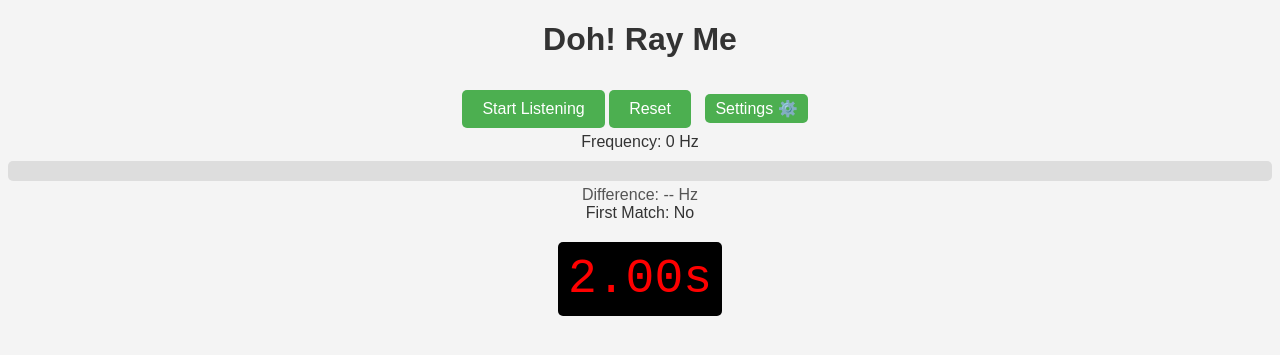
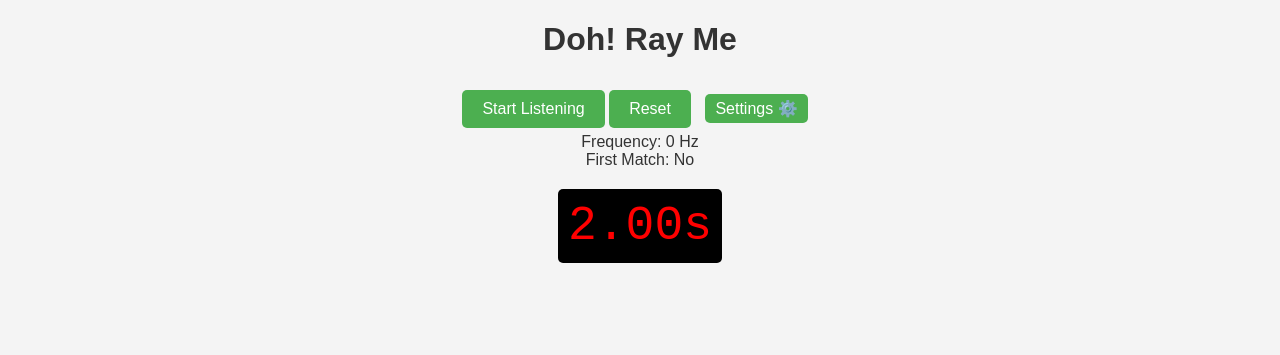
Before and after one commit to Console/console.github.io, a Jekyll site: the page ctf/sound-lock/sound.html, which Jekyll copies as it is, in a window 1280 px wide. Shown: the top 355 px of the page. Built offline with Jekyll 4.4.1, drawn with Linux system fonts in a browser that asks for light colours.

Commit message:
undoing the bar
It broke things so bad.

```diff
--- a/ctf/sound-lock/script.js
+++ b/ctf/sound-lock/script.js
@@ -111,14 +111,6 @@ window.onload = function() {
                 let currentTargetFrequency = targetFrequencies[currentTargetIndex];
                 let matchDisplays = [firstMatchDisplay, secondMatchDisplay, thirdMatchDisplay];
                 let matchDisplay = matchDisplays[currentTargetIndex];
-                const frequencyDifference = Math.abs(frequency - currentTargetFrequency);
-                document.getElementById('gaugeLabel').innerText = `Difference: ${frequencyDifference.toFixed(2)} Hz`;
-
-                // Update gauge width based on frequency difference, capped at 100 Hz for full scale
-                let gaugePercent = Math.min(frequencyDifference, 100) / 100 * 100;
-                document.getElementById('gauge').style.width = `${gaugePercent}%`;
-
-
 
                 if (Math.abs(frequency - currentTargetFrequency) <= tolerance) {
                     if (!matchStartTime) {
--- a/ctf/sound-lock/sound.html
+++ b/ctf/sound-lock/sound.html
@@ -31,12 +31,6 @@
     </div>
 
     <div id="frequency">Frequency: 0 Hz</div>
-    <div id="frequencyDifference">
-        <div id="gaugeContainer">
-            <div id="gauge"></div>
-        </div>
-        <div id="gaugeLabel">Difference: -- Hz</div>
-    </div>
     <div id="firstMatchDisplay">First Match: No</div>
     <div id="secondMatchDisplay" style="display: none;">Second Match: No</div>
     <div id="thirdMatchDisplay" style="display: none;">Third Match: No</div>
--- a/ctf/sound-lock/style.css
+++ b/ctf/sound-lock/style.css
@@ -3,28 +3,6 @@ body {
     background-color: #f4f4f4;
     color: #333;
     text-align: center;
-}
-
-#gaugeContainer {
-    width: 100%;
-    height: 20px;
-    background-color: #ddd;
-    border-radius: 5px;
-    margin-top: 10px;
-}
-
-#gauge {
-    height: 100%;
-    width: 0%;  /* Initial width; this will be updated by JavaScript */
-    background-color: #4CAF50;
-    border-radius: 5px;
-    transition: width 0.3s ease-in-out;
-}
-
-#gaugeLabel {
-    margin-top: 5px;
-    text-align: center;
-    color: #555;
 }
 
 #configPanel {
```
